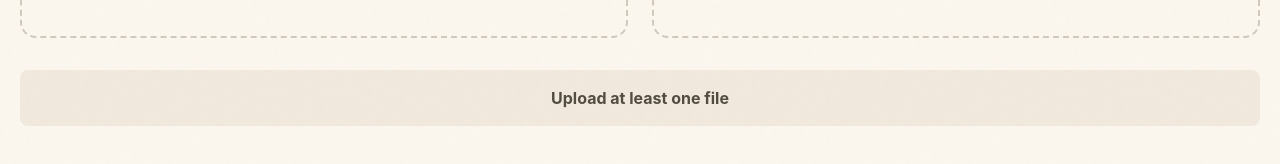
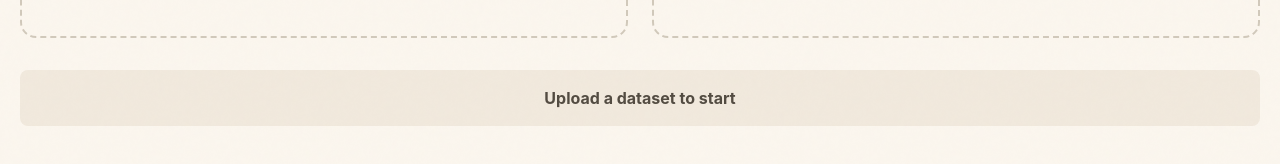
Before and after one commit to Jay-Jay-Tee/unveil, a React (Vite) app: page /upload in a window 1280 px wide. Shown: the part 508-672 px from the top of the page. Built offline with nearby package versions, Linux system fonts and the light colour scheme; no server answers.

Commit message:
Clarify dataset is required in upload button label
Changed "Upload at least one file" to "Upload a dataset to start" to correctly communicate that a dataset is required to run analysis. The model file is optional, but you must have a dataset.

```diff
--- a/src/pages/Upload.jsx
+++ b/src/pages/Upload.jsx
@@ -25,7 +25,7 @@ const RUN_BUTTON_LABEL = {
   both:      'Run Full Audit',
   dataset:   'Analyze Dataset',
   model:     'Analyze Model',
-  none:      'Upload at least one file',
+  none:      'Upload a dataset to start',
 };
 
 // ─── sub-components ───────────────────────────────────────────────────────
```
